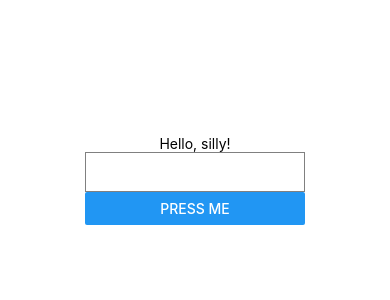
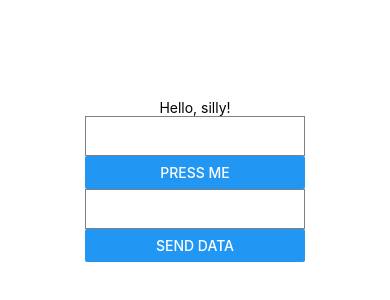
Before and after one commit to peaky-flow/peakyflow, a React Native app: screen / in a window 390 px wide. Shown: the part 242-542 px from the top of the page. Built offline with nearby package versions, Linux system fonts and the light colour scheme.

Commit message:
First draft for send email

```diff
--- a/components/FormContainer.js
+++ b/components/FormContainer.js
@@ -1,6 +1,7 @@
 import React, { Component } from 'react';
 import { Text, View } from 'react-native';
 import PeakFlowFields from './PeakFlowFields';
+import SendData from './SendData';
 
 export default class FormContainer extends React.Component {
   render() {
@@ -8,6 +9,7 @@ export default class FormContainer extends React.Component {
       <View style={{ flex: 1, justifyContent: "center", alignItems: "center" }}>
         <Text>Hello, silly!</Text>
         <PeakFlowFields></PeakFlowFields>
+        <SendData></SendData>
       </View>
     );
   }
--- /dev/null
+++ b/components/SendData.js
@@ -0,0 +1,49 @@
+import React, { Component } from 'react';
+import { View, TextInput, Text, Alert, Button } from 'react-native';
+import { render } from 'react-dom';
+import RNSmtpMailer from "react-native-smtp-mailer";
+
+export default class SendData extends Component {
+  constructor(props) {
+    super(props);
+    this.value;
+  }
+
+  doSendMail(pwd, csv){
+    RNSmtpMailer.sendMail({
+      mailhost: "smtp.gmail.com",
+      port: "465",
+      ssl: true,
+      username: "peakyflow1@gmail.com",
+      password: pwd,
+      from: "peakyflow1@gmail.com",
+      recipients: "peakyflow1@gmail.com",
+      subject: "Peak flow data",
+      htmlBody: "<h1>Peak flow data</h1><p>Hello</p>",
+      attachmentPaths: [
+        RNFS.DocumentDirectoryPath + "/pefr.csv"
+      ],
+      attachmentNames: [
+        "pefr.csv"
+      ],
+      attachmentTypes: ["csv"] //needed for android, in ios-only application, leave it empty: attachmentTypes:[]. Generally every img(either jpg, png, jpeg or whatever) file should have "img", and every other file should have its corresponding type.
+    })
+      .then(success => console.log(success))
+      .catch(err => console.log(err));
+  }
+
+  render() {
+    return (
+      <View>
+        <TextInput
+          style={{ height: 40, borderColor: 'gray', borderWidth: 1 }}
+          value={this.value}
+        />
+        <Button
+          title="Send data"
+          onPress={() => this.doSendMail(this.value)}
+        />
+      </View>
+    );
+  }
+}
--- a/package.json
+++ b/package.json
@@ -8,12 +8,13 @@
     "eject": "expo eject"
   },
   "dependencies": {
-    "expo": "~36.0.0",
+    "expo": "^36.0.2",
     "prop-types": "^15.6.0",
-    "react": "~16.9.0",
+    "react": "^16.9.0",
     "react-dom": "~16.9.0",
     "react-native": "https://github.com/expo/react-native/archive/sdk-36.0.0.tar.gz",
     "react-native-elements": "^1.2.7",
+    "react-native-smtp-mailer": "^1.2.2",
     "react-native-web": "~0.11.7"
   },
   "devDependencies": {
```
Also changed, not shown: 1 other file (tests, documents, lock files or other folders).
